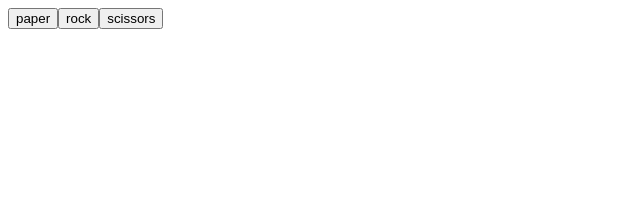
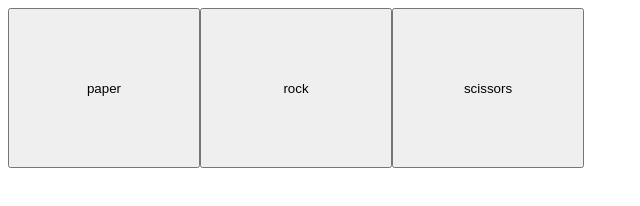
Before and after one commit to reiogo/odin_rock_paper_scissors, a plain HTML site: page index.html in a window 1280 px wide. Shown: the whole page, without its empty margins (0-640 px from the left). Drawn offline with Linux system fonts and the light colour scheme.

Commit message:
Add styles to button to make them bigger

```diff
--- a/index.html
+++ b/index.html
@@ -4,6 +4,7 @@
     <meta charset="UTF-8">
     <title>Rock Paper Scissors</title>
     <script src="javascript.js" defer></script>
+    <link rel="stylesheet" href="style.css" type="text/css" media="screen" title="no title" charset="utf-8">
   </head>
   <body>
   </body>
--- a/javascript.js
+++ b/javascript.js
@@ -5,12 +5,15 @@ let computerScore = 0;
 
 // Adding ui.
 const paperbtn = document.createElement("button");
+paperbtn.style.cssText += 'width: 15vw; height:20vh'
 paperbtn.setAttribute('id','paper');
 paperbtn.textContent = "paper";
 const rockbtn = document.createElement("button");
+rockbtn.style.cssText += 'width: 15vw; height:20vh'
 rockbtn.setAttribute('id','rock');
 rockbtn.textContent = "rock";
 const scissorsbtn = document.createElement("button");
+scissorsbtn.style.cssText += 'width: 15vw; height:20vh'
 scissorsbtn.setAttribute('id','scissors');
 scissorsbtn.textContent = "scissors";
 
```
